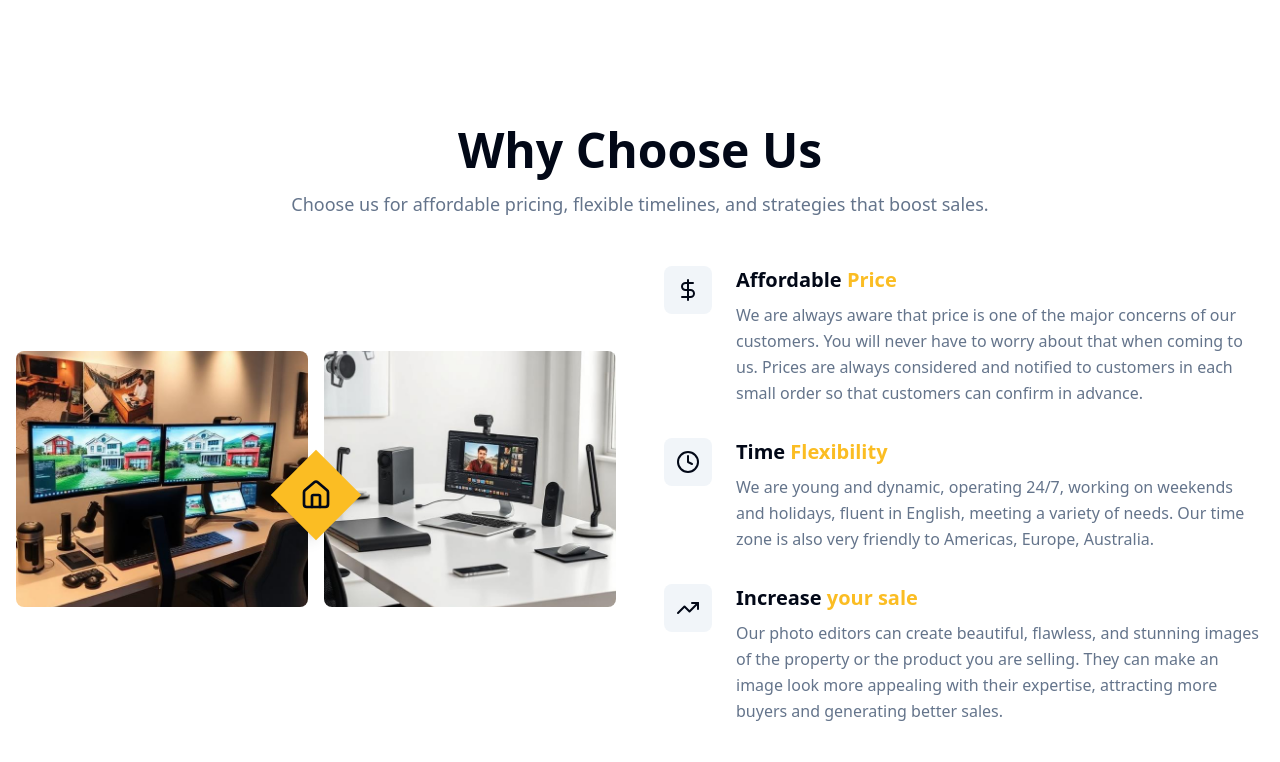
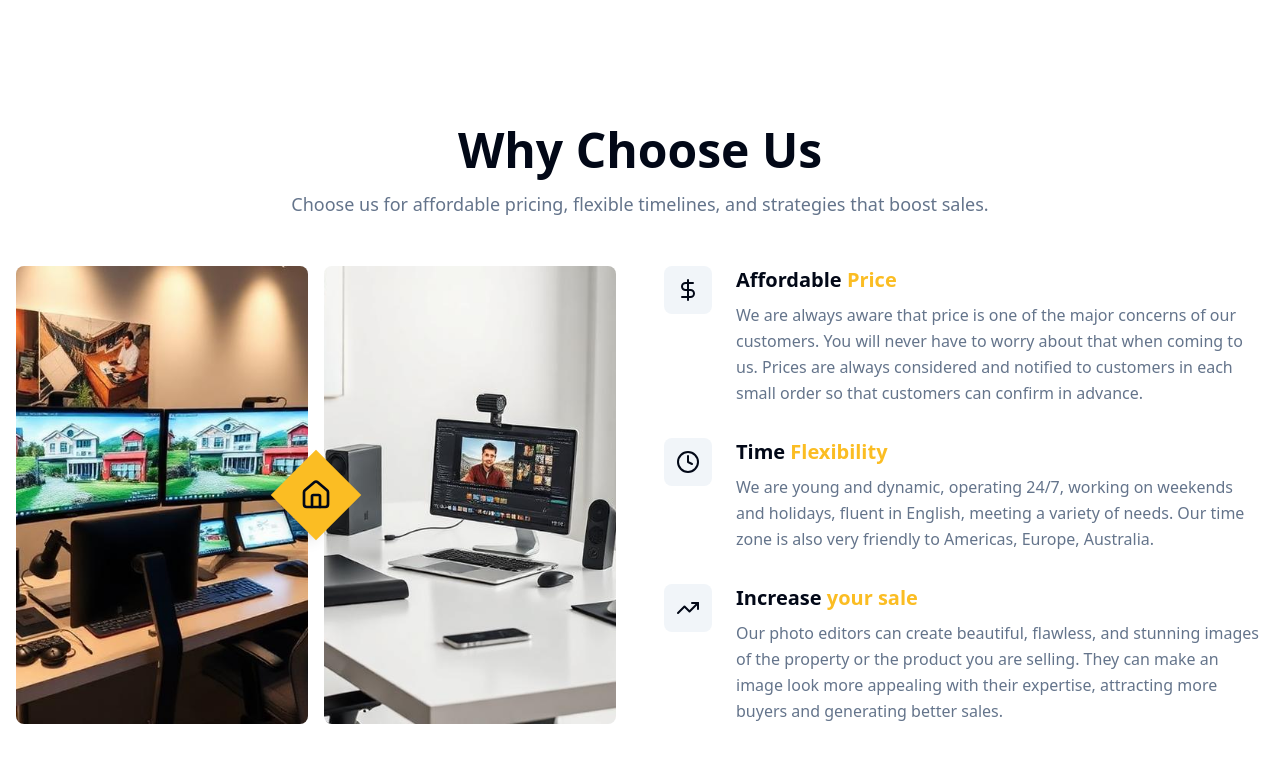
Before and after one commit to truongson99/clever-react-component-craft, a React (Vite) app: page / in a window 1280 px wide. Shown: the part 732-1494 px from the top of the page. Built offline with nearby package versions, Linux system fonts and the light colour scheme.

Commit message:
Fix image height in component
Adjust image height to match the right side.

```diff
--- a/src/components/WhyChooseUsSection.tsx
+++ b/src/components/WhyChooseUsSection.tsx
@@ -37,17 +37,17 @@ const WhyChooseUsSection = () => {
 
       <div className="grid lg:grid-cols-2 gap-12 items-center">
         {/* Left side - Images and Logo */}
-        <div className="relative">
-          <div className="grid grid-cols-2 gap-4 mb-8">
+        <div className="relative h-full">
+          <div className="grid grid-cols-2 gap-4 h-full">
             <img
               src={workspace1}
               alt="Professional photo editing workspace"
-              className="w-full h-64 object-cover rounded-lg shadow-soft"
+              className="w-full h-full object-cover rounded-lg shadow-soft"
             />
             <img
               src={workspace2}
               alt="Modern office workspace with laptop"
-              className="w-full h-64 object-cover rounded-lg shadow-soft"
+              className="w-full h-full object-cover rounded-lg shadow-soft"
             />
           </div>
 
```
